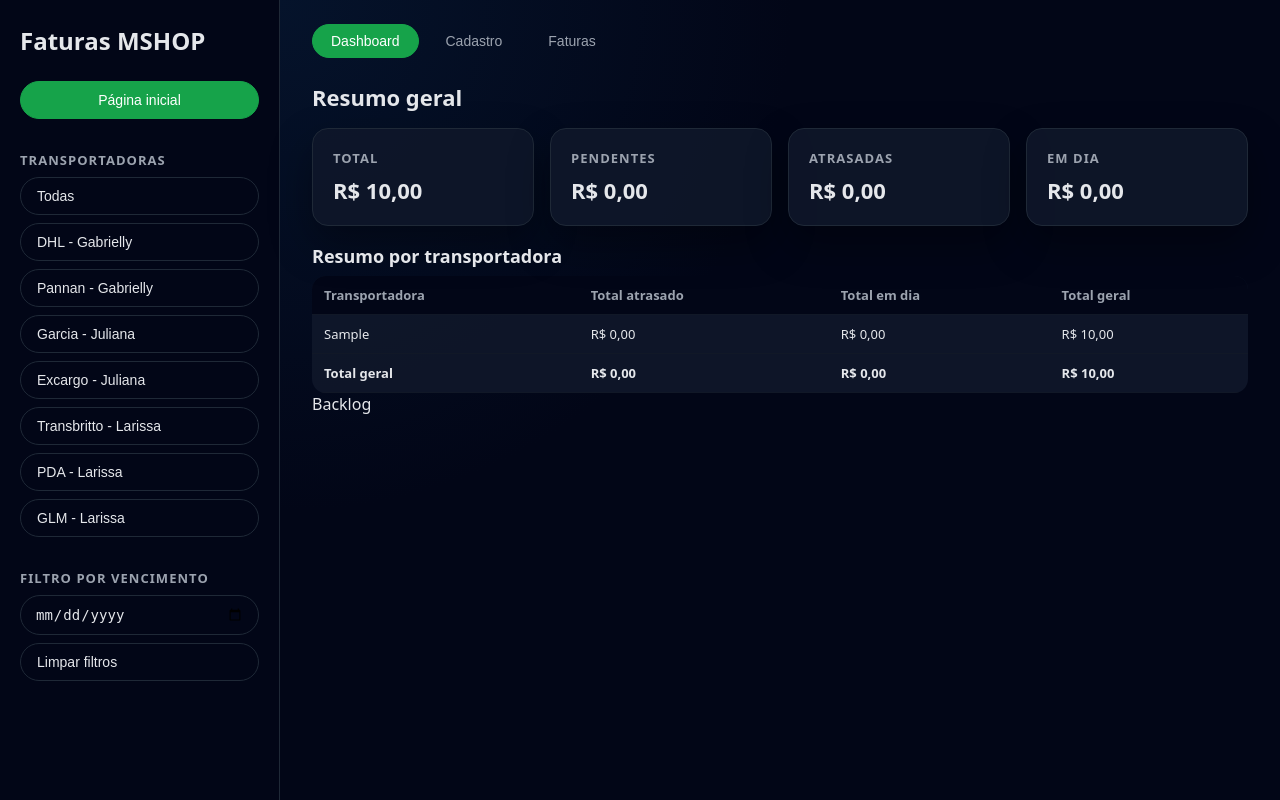
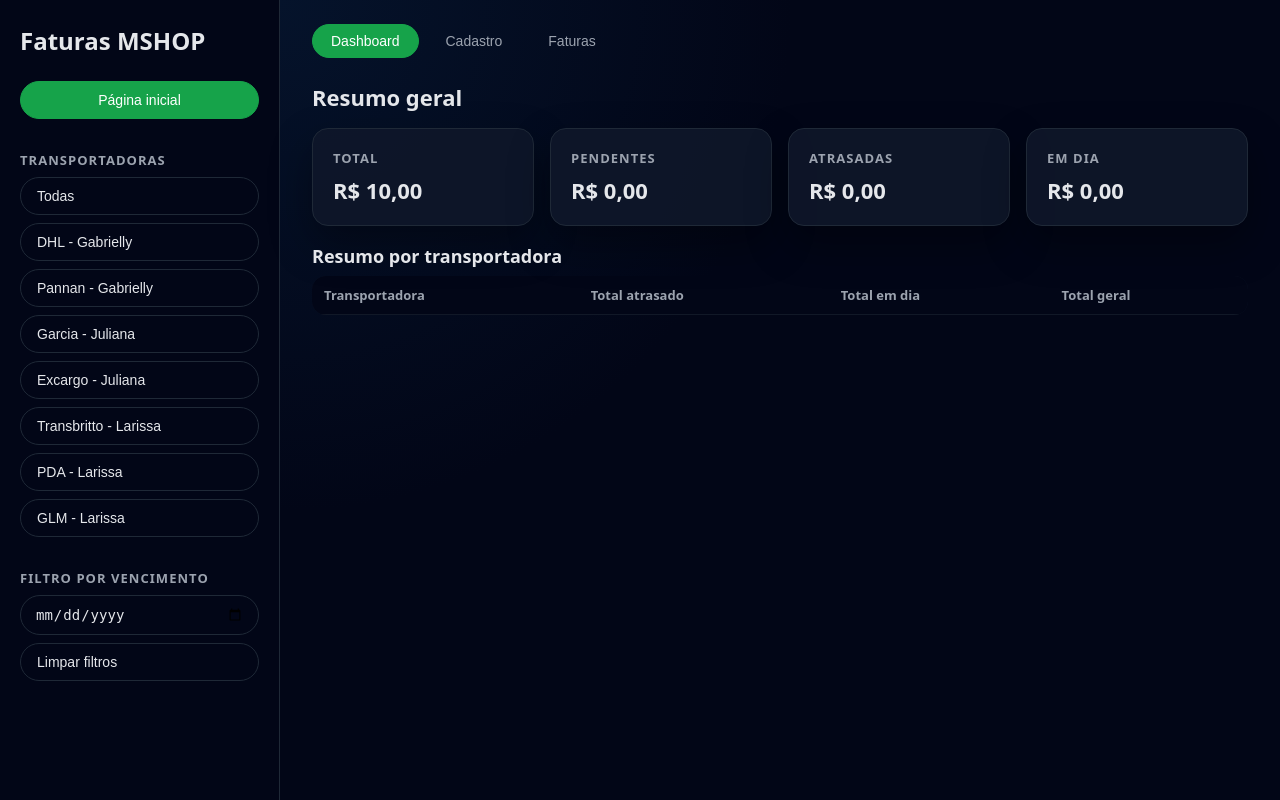
Before and after one commit to abnermayconoli-max/Faturas-MSHOP-, a FastAPI app: page / in a window 1280 px wide. Run offline with FastAPI, Linux system fonts and the light colour scheme; tables that the repository leaves empty hold one stand-in row (values such as "Sample post"); lists and menus that the app fills with data are empty.

Commit message:
Update index.html

```diff
--- a/templates/index.html
+++ b/templates/index.html
@@ -83,14 +83,22 @@
                 </div>
             </div>
 
-            <!-- RESUMO POR TRANSPORTADORA / BACKLOG -->
-            <section class="table-section dashboard-table">
+            <!-- RESUMO POR TRANSPORTADORA -->
+            <section class="table-section">
                 <h2>Resumo por transportadora</h2>
                 <table class="tabela">
-                    <thead id="theadResumoDashboard"></thead>
-                    <tbody id="tbodyResumoDashboard"></tbody>
+                    <thead>
+                    <tr>
+                        <th>Transportadora</th>
+                        <th>Total atrasado</th>
+                        <th>Total em dia</th>
+                        <th>Total geral</th>
+                    </tr>
+                    </thead>
+                    <tbody id="tbodyResumoTransportadoras">
+                    <!-- linhas preenchidas via JS -->
+                    </tbody>
                 </table>
-                <p class="backlog-label">Backlog</p>
             </section>
         </section>
 
```
